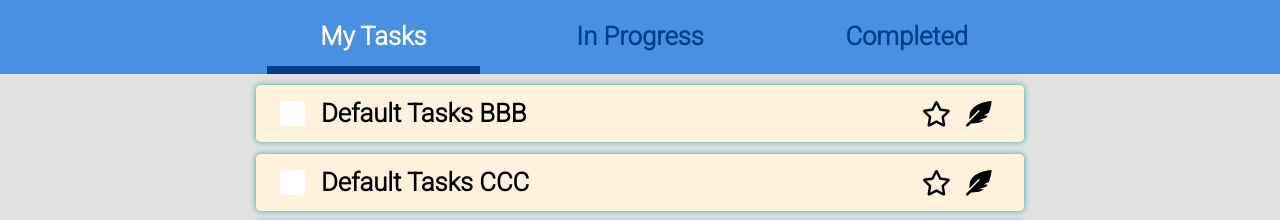
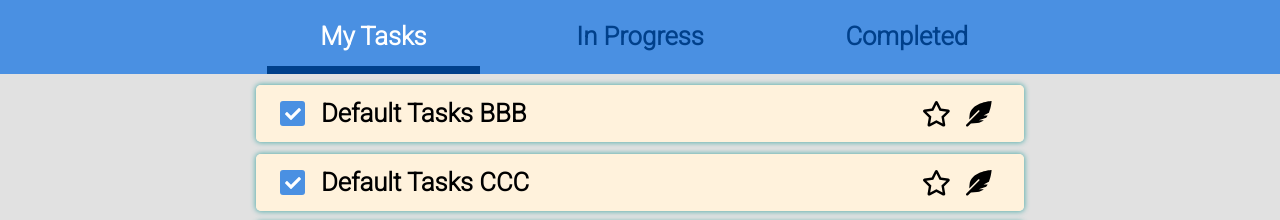
Before and after one commit to timchen0607/Task-Manager, a Vue app: page / in a window 1280 px wide. Shown: the top 220 px of the page. Built offline with nearby package versions, Linux system fonts and the light colour scheme.

Commit message:
Style: 新增 Complete 效果

```diff
--- a/src/assets/scss/_global.scss
+++ b/src/assets/scss/_global.scss
@@ -63,9 +63,6 @@ body {
       background-color: $c_light;
       border-radius: 3px;
       cursor: pointer;
-      &.checked {
-        background-color: $c_primary;
-      }
     }
     &-title {
       flex: auto;
@@ -74,6 +71,7 @@ body {
     .fa-star,
     .fa-feather-alt {
       margin: 0 0.5rem;
+      transition: color 0.5s;
       cursor: pointer;
     }
   }
@@ -123,6 +121,9 @@ body {
 .task.completed {
   .task-header {
     background-color: $c_warning-light;
+    &-check {
+      background-color: $c_primary;
+    }
   }
 }
 .task.show {
@@ -131,6 +132,9 @@ body {
     padding: clamp(1rem, 2.5vw, 1.5rem);
     border-bottom: 2px solid $c_secondary;
     border-radius: 5px 5px 0 0;
+    .fa-feather-alt {
+      color: $c_primary;
+    }
   }
   .task-body {
     max-height: 300px;
```
